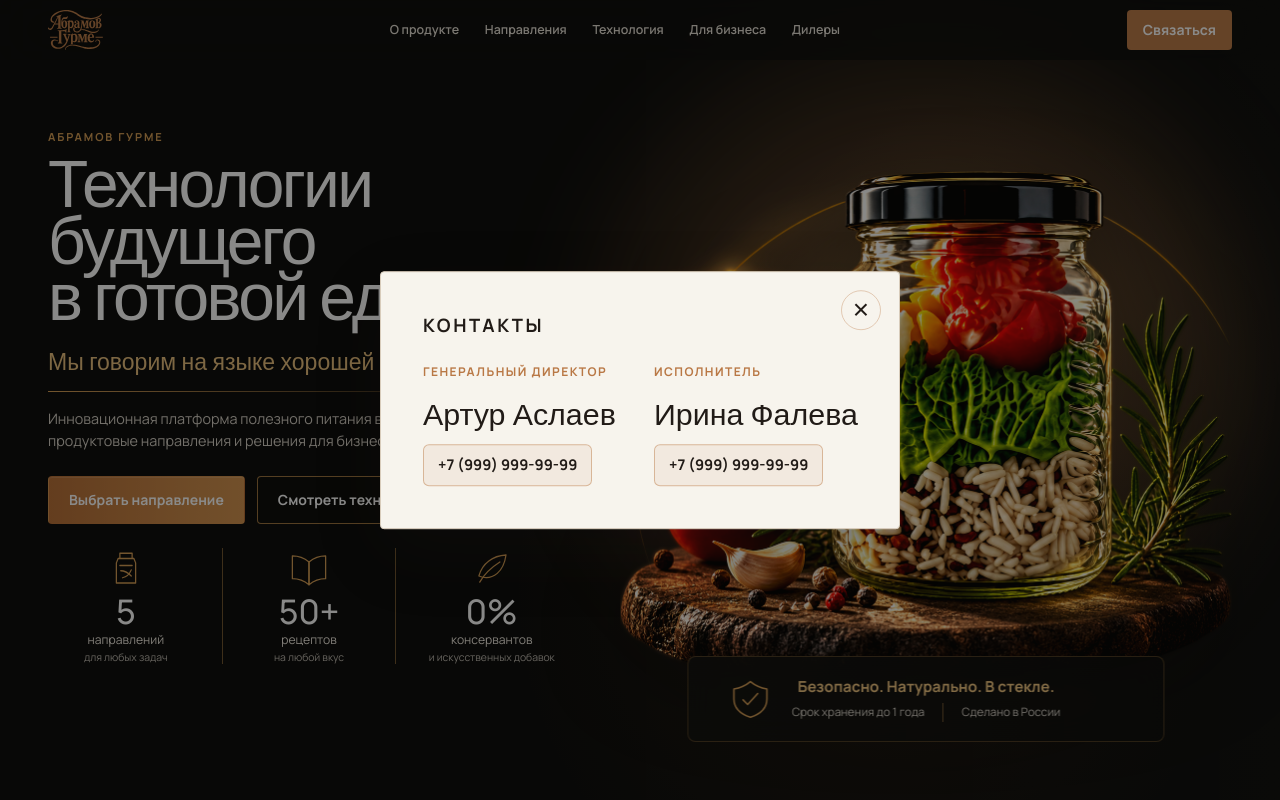
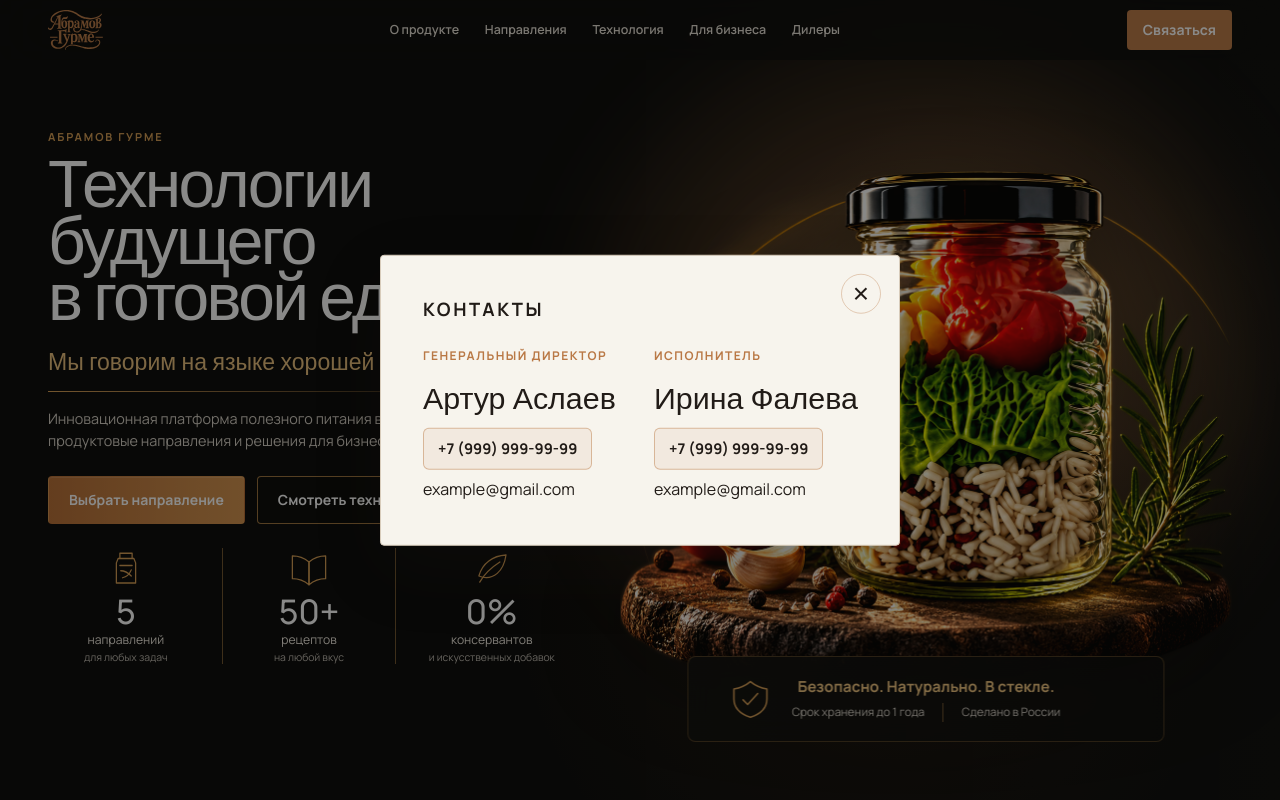
Before and after one commit to sillexy/AbramovGurme, a Next.js app: page / in a window 1280 px wide. Both pictures are taken after a click on the button "Связаться". Shown: the top 800 px of the page. Built offline with nearby package versions, Linux system fonts and the light colour scheme.

Commit message:
feat: show contact emails in dialog

```diff
--- a/src/components/ContactDialog.tsx
+++ b/src/components/ContactDialog.tsx
@@ -47,10 +47,11 @@ export function ContactDialog({ className = "" }: ContactDialogProps) {
 
           <div className="contact-dialog__contacts">
             {contacts.map((person) => (
-              <section className="contact-dialog__person" key={person.phoneHref}>
+              <section className="contact-dialog__person" key={person.name}>
                 <span className="contact-dialog__role">{person.role}</span>
                 <strong className="contact-dialog__name">{person.name}</strong>
                 <a className="contact-dialog__phone" href={person.phoneHref}>{person.phone}</a>
+                <a className="contact-dialog__email" href={person.emailHref}>{person.email}</a>
               </section>
             ))}
           </div>
```
